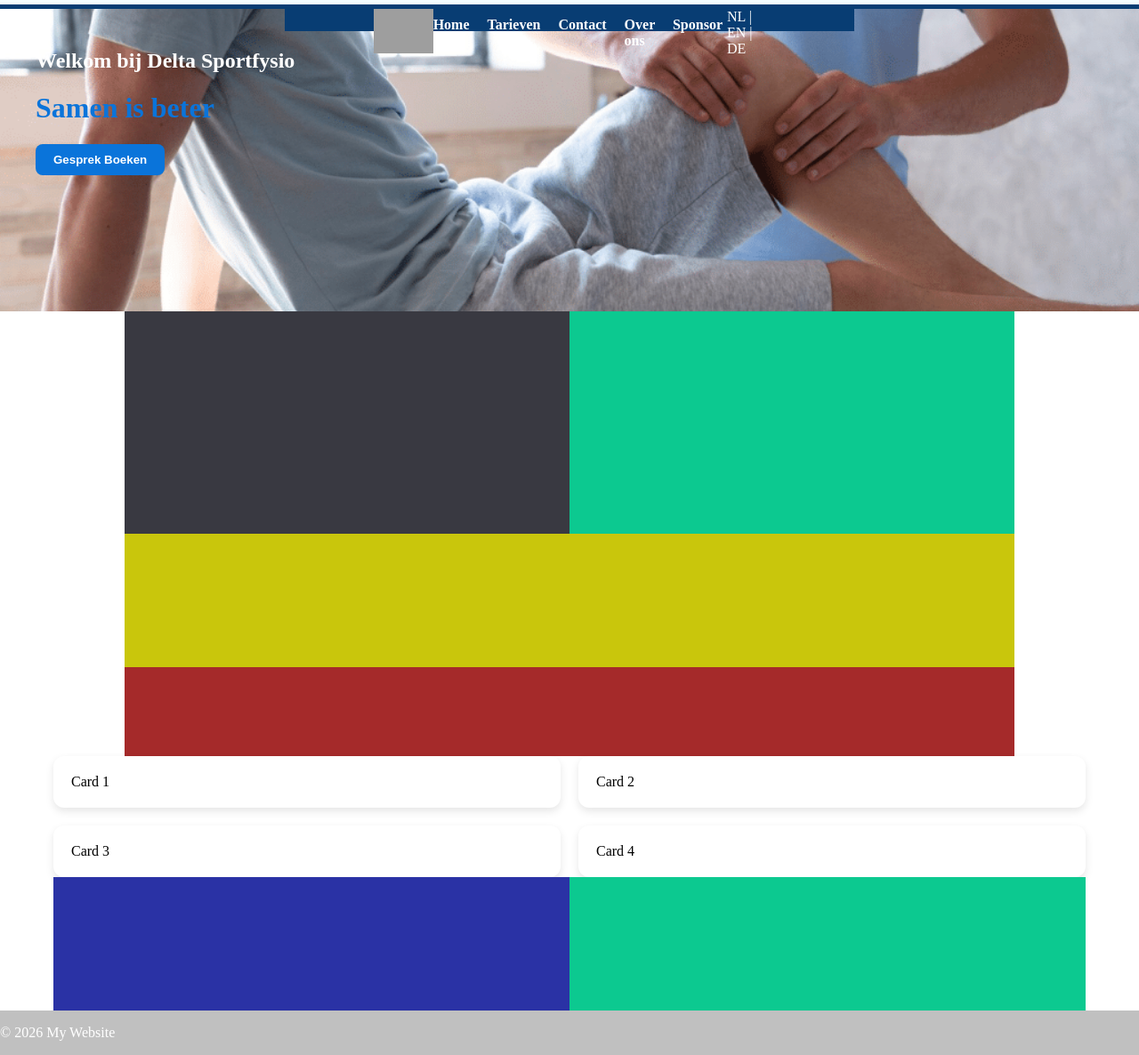
After one commit to DHF-SS/Delta-Fysio-stage-project, a PHP site: page /home in a window 1280 px wide. The commit adds this page. Shown: the whole page at 89% size. Run offline with PHP 8.4, Linux system fonts and the light colour scheme; grey boxes are pictures that could not be loaded.

Commit message:
Add files via upload

```diff
--- /dev/null
+++ b/home.php
@@ -0,0 +1,93 @@
+
+<?php
+$lang = $_GET['lang'] ?? 'nl';
+
+if ($lang == 'en') {
+    $text = include __DIR__ . '/langEn.php';
+} elseif ($lang == 'de') {
+    $text = include __DIR__ . '/langDeu.php';
+} else {
+    $text = include __DIR__ . '/langnl.php';
+}
+?>
+
+<!DOCTYPE html>
+<html lang="en">
+<head>
+    <meta charset="UTF-8">
+    <meta name="viewport" content="width=device-width, initial-scale=1.0">
+
+    <title>Document</title>
+    <link rel="stylesheet" href="style.css">
+</head>
+<body>
+   <header>
+    <div class="line2"></div>
+    <div class="line"></div>
+  <div class="navbar-bg">
+    <div class="navbar">
+
+      <a class="logo" href="home.php">
+        <img src="logo.png" alt="Logo">
+      </a>
+
+      <nav>
+        <ul>
+          <li><a href="home.php"><?php echo $text['home']; ?></a></li>
+          <li><a href="#"><?php echo $text['tarieven']; ?></a></li>
+          <li><a href="contact.php" class="active"><?php echo $text['contact']; ?></a></li>
+          <li><a href="#"><?php echo $text['over_ons']; ?></a></li>
+          <li><a href="#"><?php echo $text['sponsor']; ?></a></li>
+        </ul>
+      </nav>
+
+      <div class="lang-switch">
+        <a href="?lang=nl">NL</a> |
+        <a href="?lang=en">EN</a> |
+        <a href="?lang=de">DE</a>
+      </div>
+
+    </div>
+  </div>
+  <div class="text">
+  <h2>Welkom bij Delta Sportfysio</h2>
+    <h1> Samen is beter</h1>
+      <button class="btn-primary">
+        <a href="home.php">Gesprek Boeken</a>
+      </button>
+</div>
+</header>
+
+
+<div class="page-content">
+    <div class="folder">
+      <div class="main">
+        <div class="main-top">
+          <div class="box1"></div>
+          <div class="box2"></div>
+        </div>
+        <div class="info-groep"></div>
+      </div>
+    </div>
+
+    <div class="main2">
+      <div class="card-container">
+        <div class="card">Card 1</div>
+        <div class="card">Card 2</div>
+        <div class="card">Card 3</div>
+        <div class="card">Card 4</div>
+      </div>
+
+      <div class="esports">
+        <div class="boxe"></div>
+        <div class="boxp"></div>
+      </div>
+    </div>
+
+  </div>
+</div>
+  <footer class="footer1">
+    <p>© 2026 My Website</p>
+  </footer>
+</body>
+</html>
--- a/langnl.php
+++ b/langnl.php
@@ -10,11 +10,19 @@ return [
     "title" => "Contact",
     "subtitle" => "Wij staan klaar om u te helpen",
 
-    "contactgegevens" => "Contactgegevens",
+    "Neem Contact met ons op" => "Neem Contact met ons op",
     "adres" => "Adres",
     "telefoon" => "Telefoon",
     "email" => "E-mail",
 
     "bel_ons" => "Bel ons",
-    "route" => "Route plannen"
+    "route" => "Route plannen",
+    "Openings Tijden:" => "Openings Tijden:",
+    "Maandag" => "Maandag",
+    "Dinsdag" => "Dinsdag",
+    "Woensdag" => "Woensdag",
+    "Donderdag" => "Donderdag",
+    "Vrijdag" => "Vrijdag",
+    "Zaterdag" => "Zaterdag",
+    "Zondag" => "Zondag"
 ];
--- a/style.css
+++ b/style.css
@@ -1,20 +1,77 @@
 * {
-    margin: 0;
-    padding: 0;
-    box-sizing: border-box;
+
+     box-sizing: border-box;
+}
+
+html, body {
+  height: 100%;
+  margin: 0;
 }
 
 body {
-    font-family: Arial, sans-serif;
+  display: flex;
+  flex-direction: column;
+  min-height: 100vh;
 }
 
-/* Header */
+.page-content {
+  flex: 1;
+  max-width: 1200px;   /* controls how wide your site can be */
+  margin: 0 auto;      /* centers it */
+  width: 100%;
+}
+
+.line{
+    background-color: #083d73;
+    width: 100%;
+    height: 5px;
+}
+
+.line2{
+    background-color: #f4FDFF;
+    width: 100%;
+    height: 5px;
+}
 header {
     display: flex;
     justify-content: space-between;
     align-items: center;
+    min-height: 350px;
+    padding: 0;
+    display: block;
+    flex-direction: column; /* navbar top, text below */
+
+    background-image: url("your-image.png");
+    background-size: cover;      /* makes image fill the header */
+    background-position: center; /* keeps it centered */
+    background-repeat: no-repeat;
+}
+.text {
+    max-width: 1200px;
+    width: 100%;
+    margin: 0 auto;
+}
+
+
+h1{
+color: #0a74da;
+}
+
+h2{
+color: white;
+}
+.btn-primary {
     background-color: #0a74da;
+    color: white;
     padding: 10px 20px;
+    border: none;
+    border-radius: 8px;
+    cursor: pointer;
+    font-weight: bold;
+}
+.btn-primary a {
+    color: white;
+    text-decoration: none;
 }
 
 .logo img {
@@ -25,16 +82,151 @@ nav ul {
     list-style: none;
     display: flex;
     gap: 20px;
+    margin: 0;
+    padding: 0;
 }
 
 nav ul li a {
     color: white;
     text-decoration: none;
     font-weight: bold;
+    transition: 0.2s ease;
+    display: inline-block;
+}
+
+nav ul li a:hover {
+    color: #ffcc00;
+    transform: translateY(-2px);
 }
 
 nav ul li a.active {
-    border-bottom: 2px solid white;
+
+}
+
+.lang-switch {
+    color: white;
+}
+
+.lang-switch a {
+    color: white;
+    text-decoration: none;
+    margin-left: 5px;
+}
+
+ul { list-style: none; padding: 0;
+     /* optional: removes left indentation */ margin: 0;
+      /* optional: removes default spacing */
+    }
+
+.navbar-bg {
+    width: 50%;
+    height: 25px;
+    background-color: #083d73; /* or a different color */
+     margin: 0 auto;   /* <-- this centers it */
+
+}
+
+.navbar {
+     max-width: none;
+    width: auto;
+    margin: 0;
+    padding: 0 100px;
+    display: flex;
+    align-items: center;
+    justify-content: space-between;
+    padding: 0 100px;
+}
+
+.right{
+display: flex;
+flex-direction: row;
+gap: 40px;
+
+}
+
+.right ul { display: flex; gap: 40px;
+list-style: none;
+margin: 0; padding: 0;
+}
+
+.folder{
+    padding: 0 100px;
+}
+
+.main{
+    background-color: brown;
+    height: 500px;
+    width: 100%;
+
+}
+
+.main2{
+max-width: 1200px;
+    margin: 0 auto;
+    padding: 0 20px;
+}
+
+.box1{
+    background-color: rgb(57, 57, 65);
+    height: 250px;
+    width: 50%;
+}
+
+.box2{
+    background-color: rgb(12, 201, 144);
+    height: 250px;
+    width: 50%;
+}
+
+.box3{
+    background-color: rgb(12, 201, 144);
+    height: 150px;
+    width: 100%;
+}
+.info-groep{
+    background-color: rgb(201, 198, 12);
+    height: 150px;
+    width: 100%;
+}
+
+.main-top{
+    display: flex;
+    align-items: flex-start;
+}
+
+.card-container {
+    display: grid;
+    grid-template-columns: repeat(2, 1fr); /* 2 columns */
+    gap: 20px;
+}
+
+.card {
+    width: 100%;
+    background: white;
+    padding: 20px;
+    border-radius: 12px;
+    box-shadow: 0 4px 10px rgba(0,0,0,0.1);
+}
+
+.esports{
+    display: flex;
+}
+
+.boxe{
+    background-color: rgb(42, 50, 165);
+    height: 150px;
+    width: 50%;
+}
+.boxp{
+    background-color: rgb(12, 201, 144);
+    height: 150px;
+    width: 50%;
+}
+
+.footer1 {
+    width: 100%;
+    background: #C0C0C0;
+    color: white;
 }
 
 .lang-switch {
```
Also changed, not shown: other parts of style.css (+17 -13 lines), contact.php (+85 -22 lines), langDeu.php (added, +20 -0 lines), langEn.php (+10 -2 lines), contact.html (added), over.html (added), sponsor.html (added), tarieven.html (added), your-image.png (added).
